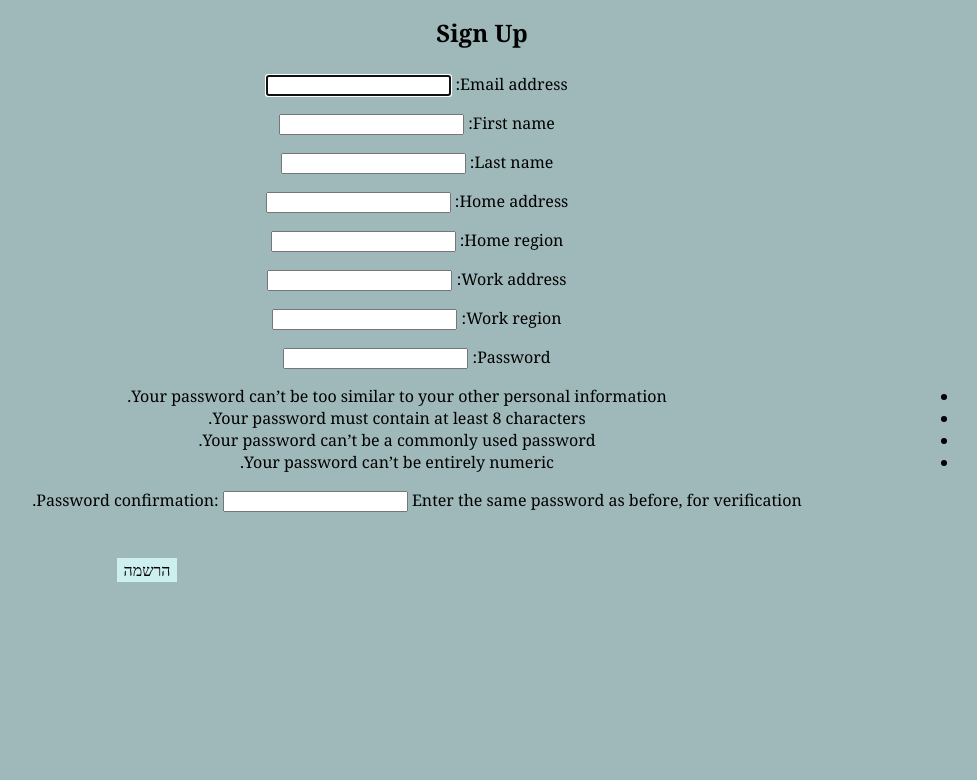
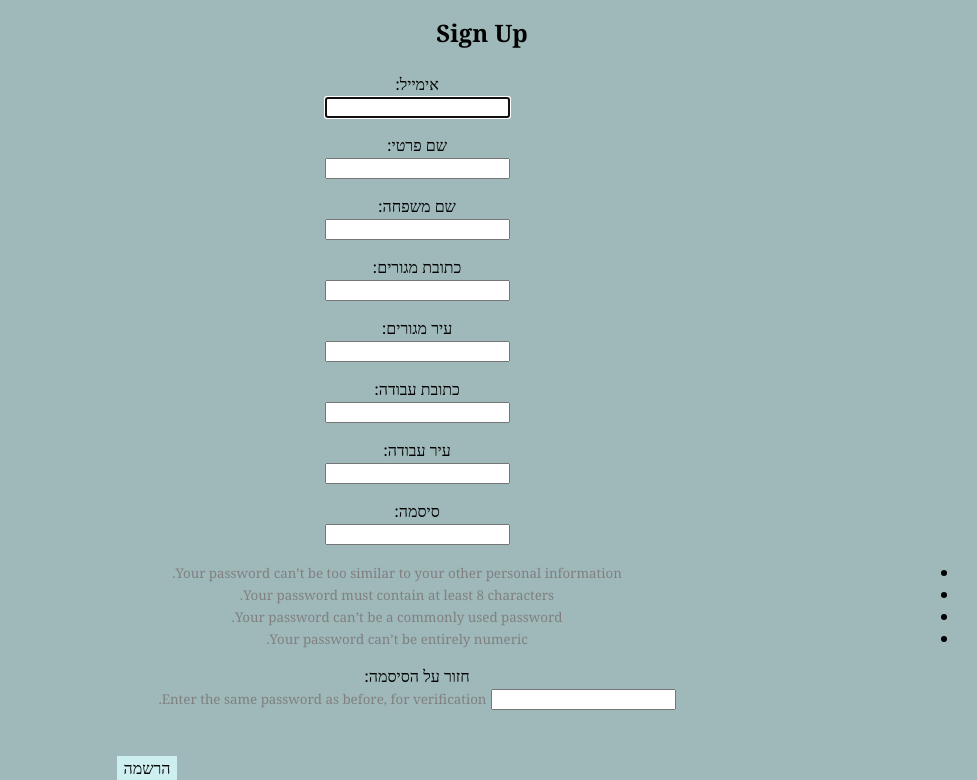
Before and after one commit to idoweinstein/LittleExplorer, a Django app: page /signup/ in a window 1280 px wide. Shown: the part 146-926 px from the top of the page, without its empty margins (303-1280 px from the left). Before the commit the page ends 728 px from the top, so only its background shows below. Run offline with Django 4.2, Linux system fonts and the light colour scheme; a user stored in the database is signed in; data comes from the database, SQL or seed files in the repository.

Commit message:
changed registration form to have hebrew labels

```diff
--- a/app/forms.py
+++ b/app/forms.py
@@ -11,7 +11,7 @@ class RegisterUserForm(UserCreationForm):
 
     class Meta:
         model = Parent
-        fields = fields = (
+        fields = (
             'email', 'first_name', 'last_name', 'home_address', 'home_region', 'work_address', 'work_region',
             'password1',
             'password2')
@@ -35,3 +35,13 @@ class RegisterUserForm(UserCreationForm):
         self.fields['home_region'].required = False
         self.fields['work_address'].required = False
         self.fields['work_region'].required = False
+
+        self.fields['email'].label = "אימייל"
+        self.fields['first_name'].label = "שם פרטי"
+        self.fields['last_name'].label = "שם משפחה"
+        self.fields['home_address'].label = "כתובת מגורים"
+        self.fields['home_region'].label = "עיר מגורים"
+        self.fields['work_address'].label = "כתובת עבודה"
+        self.fields['work_region'].label = "עיר עבודה"
+        self.fields['password1'].label = "סיסמה"
+        self.fields['password2'].label = "חזור על הסיסמה"
--- a/app/templates/register.html
+++ b/app/templates/register.html
@@ -7,13 +7,23 @@
         {% csrf_token %}
         <h3>Sign Up</h3>
 
-			{{ form.as_p }}
-			<input type="submit" class="body_button" value="הרשמה" />
+        {% for field in form %}
+        <p>
+            {{ field.label_tag }}<br>
+            {{ field }}
+            {% if field.help_text %}
+            <small style="color: grey">{{ field.help_text }}</small>
+            {% endif %}
+            {% for error in field.errors %}
+        <p style="color: red">{{ error }}</p>
+        {% endfor %}
+        </p>
+        {% endfor %}
+
+        <input type="submit" class="body_button" value="הרשמה"/>
     </form>
 </div>
 </body>
 
 
-
-
 {% endblock content%}
```
Lines whose indentation alone changed are shown as unchanged.
